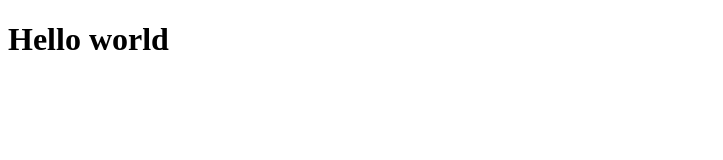
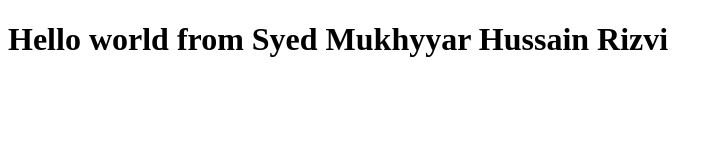
Before and after one commit to mukhyyar/reactbootcamp, a plain HTML site: page index.html in a window 1280 px wide. Shown: the whole page, without its empty margins (0-723 px from the left). Drawn offline with Linux system fonts and the light colour scheme.

Commit message:
change index

```diff
--- a/index.html
+++ b/index.html
@@ -6,6 +6,6 @@
     <title>Document</title>
 </head>
 <body>
-    <h1>Hello world</h1>
+    <h1>Hello world from Syed Mukhyyar Hussain Rizvi</h1>
 </body>
 </html>
```
